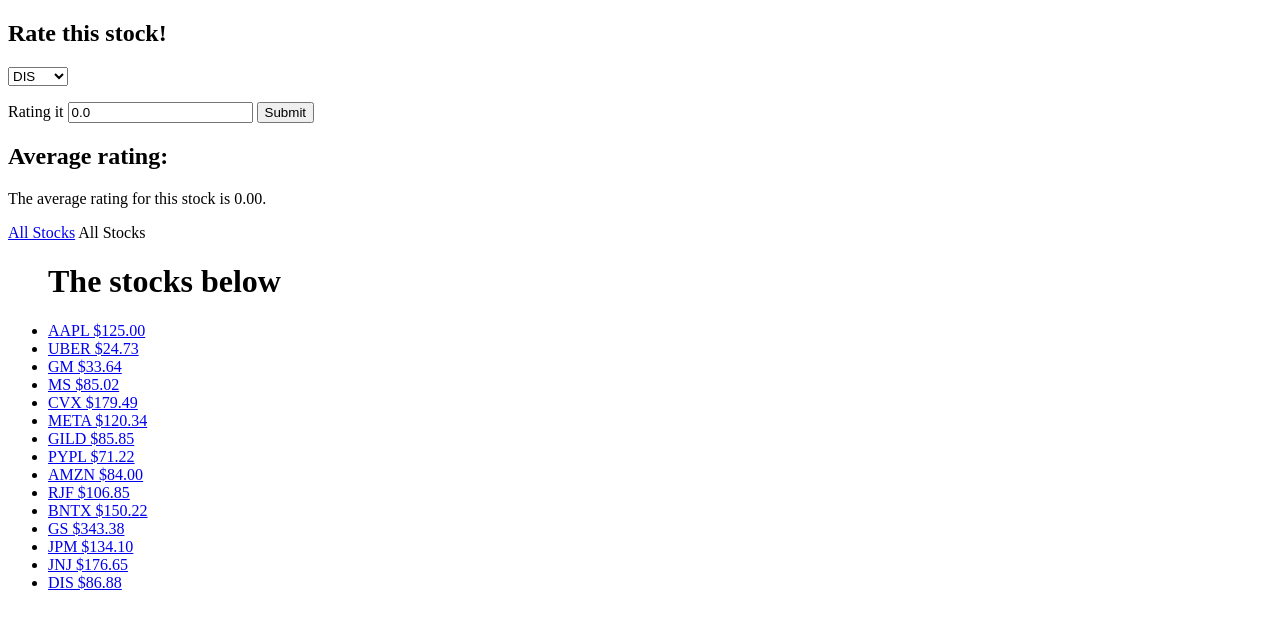
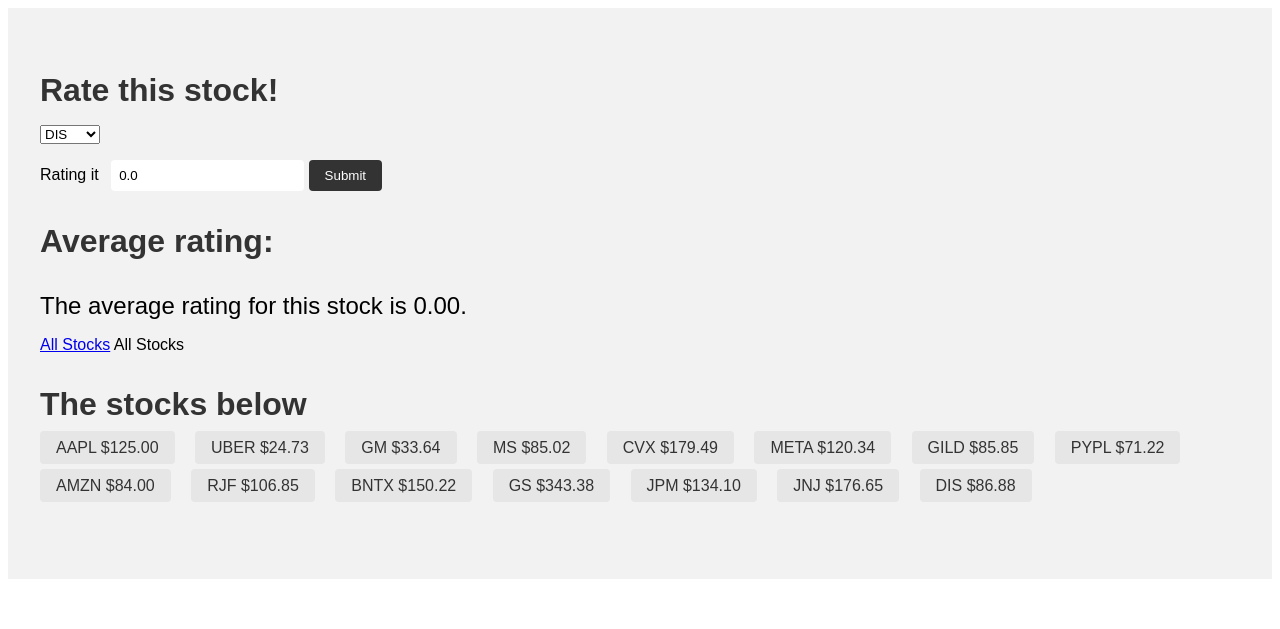
Before and after one commit to fletch1133/python-capstone, a Flask app: page /stocks in a window 1280 px wide. Shown: the top 629 px of the page. Run offline with Flask 3, Linux system fonts and the light colour scheme; data that the repository does not hold is empty.

Commit message:
i commit this often

```diff
--- /dev/null
+++ b/static/style.css
@@ -0,0 +1,79 @@
+/* style for page container */
+.page-container {
+    font-family: Arial, sans-serif;
+    background-color: #f2f2f2;
+    padding: 2rem;
+  }
+
+  /* style for headings */
+  .page-container h1, .page-container h2 {
+    font-size: 2rem;
+    color: #333;
+    margin-top: 2rem;
+    margin-bottom: 1rem;
+  }
+
+  /* style for navigation links */
+  .page-container ul {
+    list-style: none;
+    padding: 0;
+    margin-bottom: 2rem;
+  }
+
+  .page-container ul li {
+    display: inline-block;
+    margin-right: 1rem;
+  }
+
+  .page-container ul li a {
+    text-decoration: none;
+    color: #333;
+    padding: 0.5rem 1rem;
+    border-radius: 4px;
+    background-color: #e6e6e6;
+    transition: all 0.2s ease-in-out;
+  }
+
+  .page-container ul li a:hover {
+    background-color: #333;
+    color: #fff;
+  }
+
+  /* style for form elements */
+  .page-container form p {
+    margin-bottom: 1rem;
+  }
+
+  .page-container form input[type="text"],
+  .page-container form input[type="password"],
+  .page-container form input[type="string"] {
+    padding: 0.5rem;
+    border-radius: 4px;
+    border: none;
+    margin-left: 0.5rem;
+  }
+
+  .page-container form input[type="submit"] {
+    padding: 0.5rem 1rem;
+    border: none;
+    background-color: #333;
+    color: #fff;
+    border-radius: 4px;
+    cursor: pointer;
+    transition: all 0.2s ease-in-out;
+  }
+
+  .page-container form input[type="submit"]:hover {
+    background-color: #e6e6e6;
+    color: #333;
+  }
+
+  /* style for average rating */
+  .page-container #avg-rating {
+    font-size: 1.5rem;
+    margin-top: 2rem;
+  }
+
+  #dingleberry {
+    margin-bottom: 20px;
+  }
--- a/templates/all_stocks.html
+++ b/templates/all_stocks.html
@@ -1,6 +1,12 @@
 <!DOCTYPE html>
 <html lang="en">
+    <!-- <link rel="stylesheet" href="./static/style.css"> -->
+    <meta charset="UTF-8">
+    <meta http-equiv="X-UA-Compatible" content="IE=edge">
+    <meta name="viewport" content="width=device-width, initial-scale=1.0">
+    <link rel="stylesheet" href="../static/style.css">
     <body>
+        <div class="page-container">
         <h2>Rate this stock!</h2>
         <form action="/stocks" method="POST"> <!-- // why is this trying to call the endpoint before submit is pressed -->
             <p>
@@ -47,7 +53,7 @@
     <ul>
         <h1>The stocks below</h1>
         {% for stock in stocks %}
-        <li>
+        <li id="dingleberry">
             <a href="/stocks/{{stock.title}}">
                 {{ stock.title }} {{stock.purchase_price}}
             </a>
@@ -55,5 +61,6 @@
         {% endfor %}
     </ul>
     {% endblock %}
+</div>
 </body>
 </html>
--- a/templates/base.html
+++ b/templates/base.html
@@ -5,6 +5,7 @@
     <meta http-equiv="X-UA-Compatible" content="IE=edge">
     <meta name="viewport" content="width=device-width, initial-scale=1.0">
     <link rel="stylesheet" href="../static/base.css">
+
     <title>
         {% block title %}{% endblock %}
     </title>
```
Also changed, not shown: static/base.css (+112 -0 lines).
